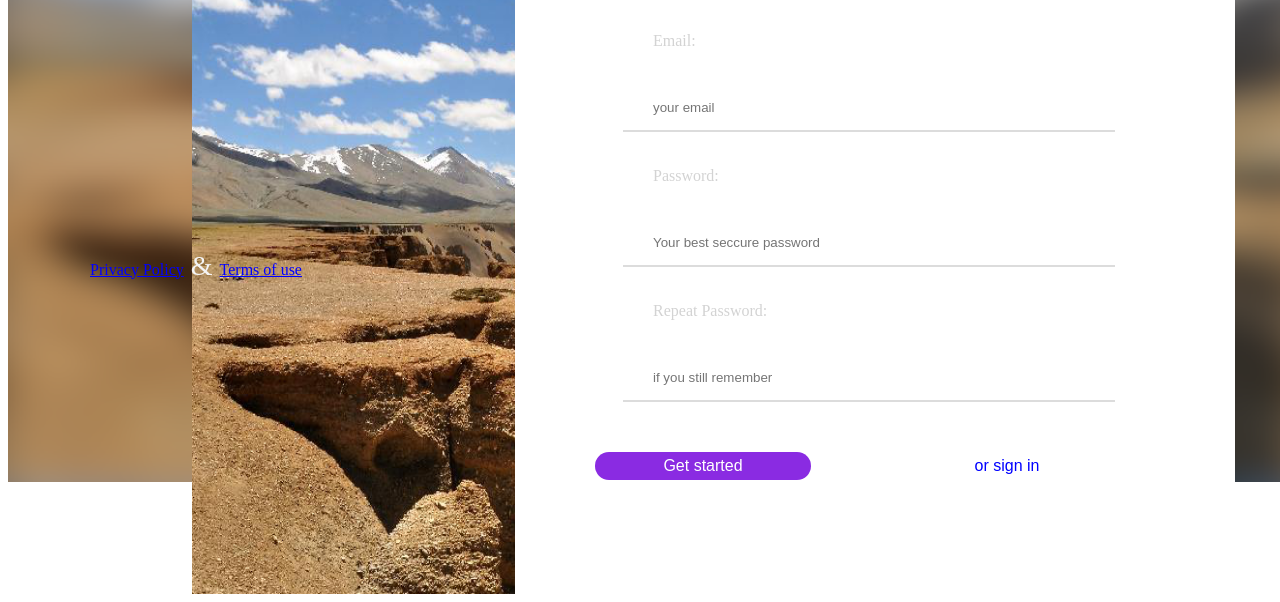
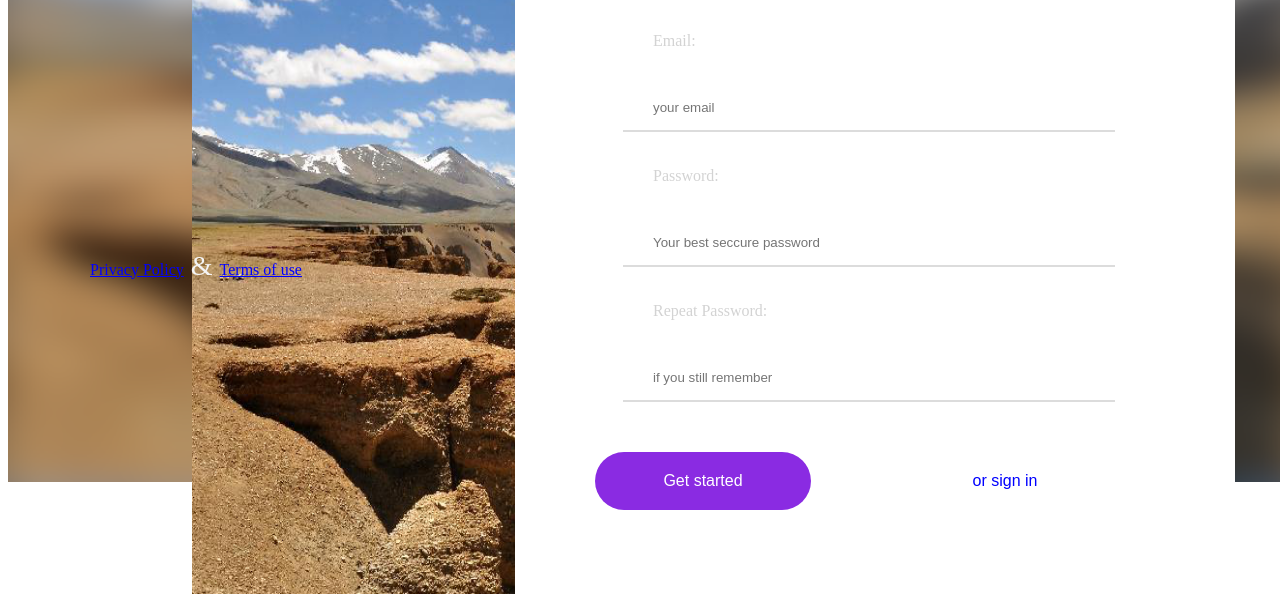
Before and after one commit to DanielGurevich1/6-sign-up, a plain HTML site: page 6 sign up/index.html in a window 1280 px wide. Shown: the part 296-898 px from the top of the page. Drawn offline with Linux system fonts and the light colour scheme.

Commit message:
small updates

```diff
--- a/6 sign up/main.css
+++ b/6 sign up/main.css
@@ -85,12 +85,12 @@ form>input {
         background-color: blueviolet; /* Green */
         border: none;
         color: white;
-        padding: 5px 5px;
+        padding: 20px 30px;
         text-align: center;
         text-decoration: none;
         display: inline-block;
         font-size: 16px;
-        margin: 6px 4px;
+        margin: 2px;
         cursor: pointer;
         margin-top: 50px;
         margin-left: 80px;
```
